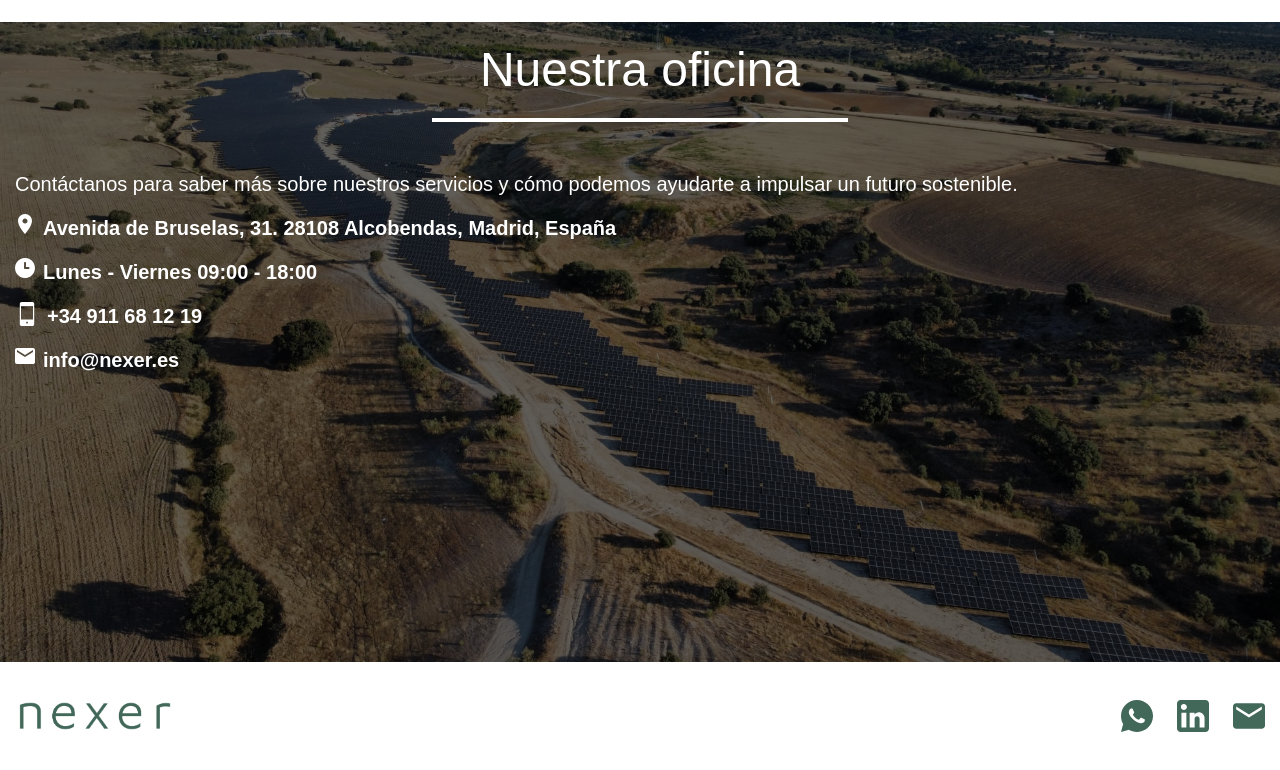
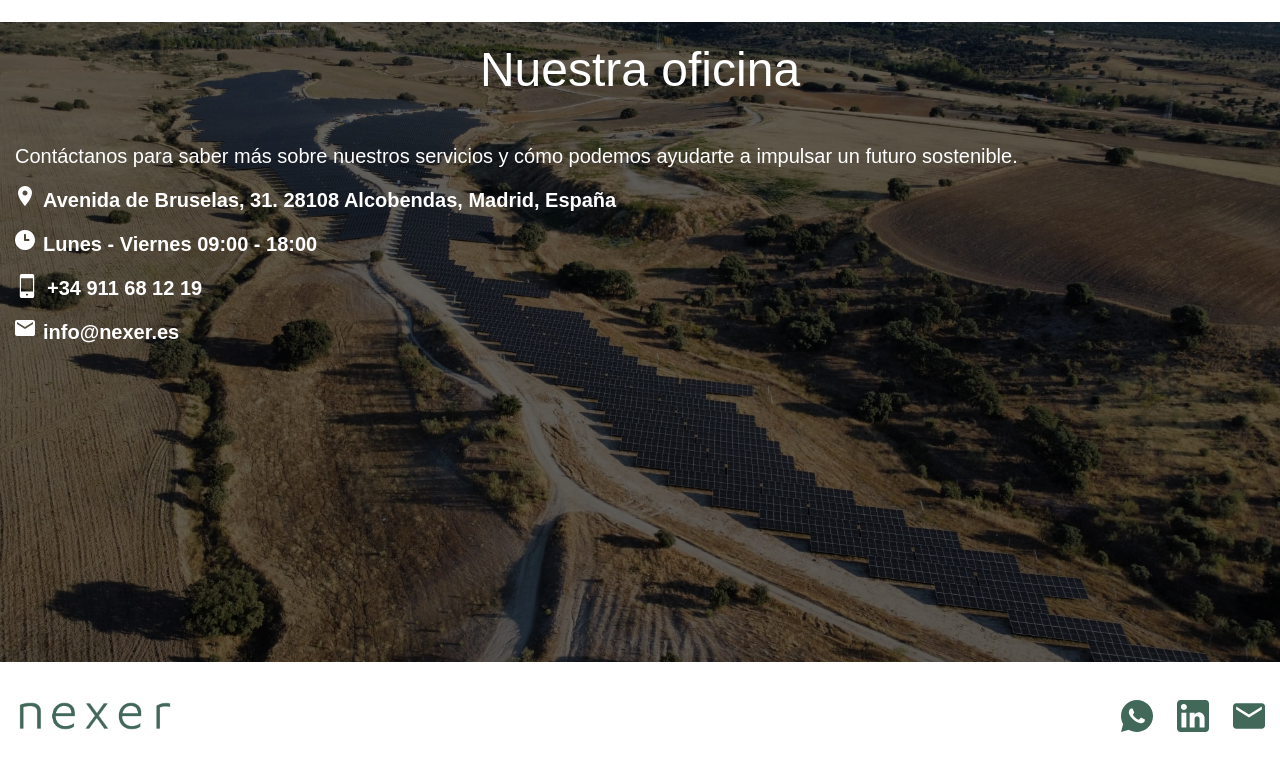
Before and after one commit to Lindapazw/nexer, a Next.js app: page / in a window 1280 px wide. Shown: the part 4966-5736 px from the top of the page. Built offline with nearby package versions, Linux system fonts and the light colour scheme.

Commit message:
feat: delete divider in location section

```diff
--- a/src/app/_components/location.tsx
+++ b/src/app/_components/location.tsx
@@ -20,10 +20,6 @@ const HomeLocation = () => {
       <div className="relative pt-6">
         <div className="container">
           <h2 className="h2 text-center text-white">Nuestra oficina</h2>
-
-          <div className="flex w-full justify-center">
-            <div className="h-1 w-1/3 bg-white"></div>
-          </div>
 
           <p className="p mt-6 text-start text-white md:mt-12">
             Contáctanos para saber más sobre nuestros servicios y cómo podemos
```
